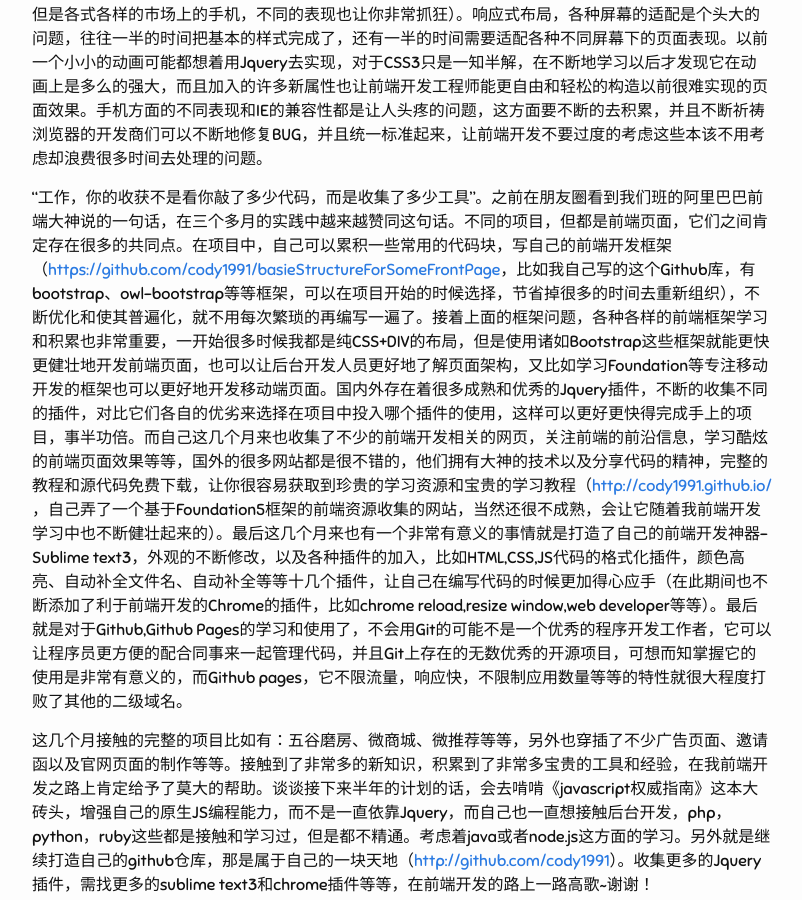
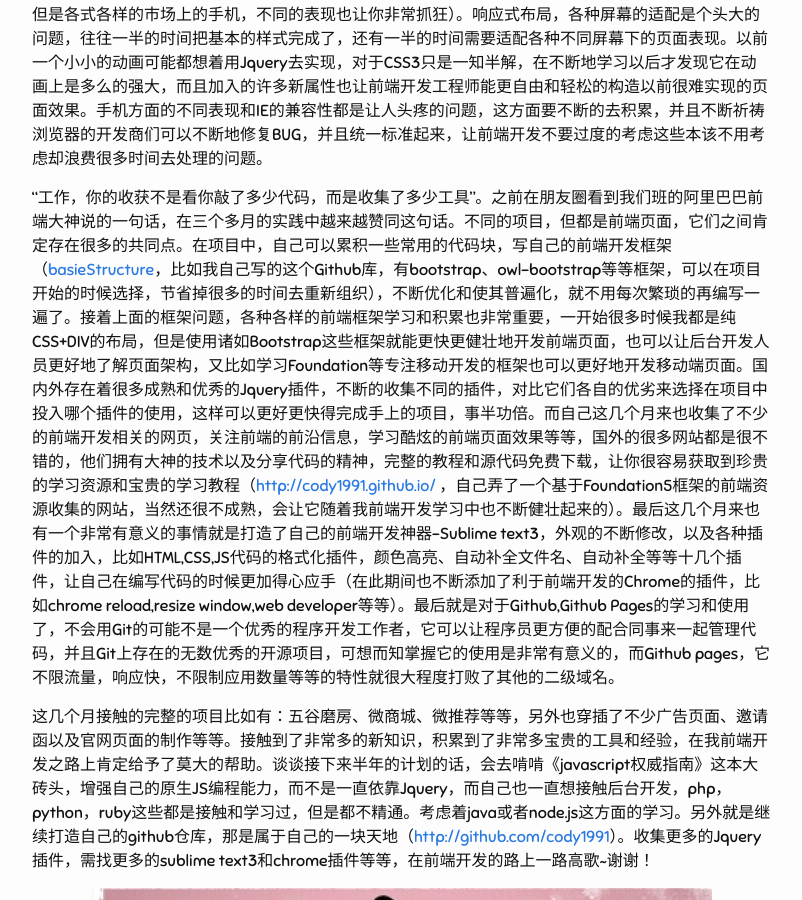
Before and after one commit to luojiyin1987/sysutangzxBlog, a Jekyll site: the page built from _posts/2014-10-09-summary.markdown, in a window 1280 px wide and 900 px high, scrolled down 626 px. Shown: the whole window, without its empty margins (238-1040 px from the left). Built offline with Jekyll 4.4.1, drawn with Linux system fonts in a browser that asks for light colours; some of the changed lines change nothing that is shown.

```diff
--- a/_posts/2014-10-09-summary.markdown
+++ b/_posts/2014-10-09-summary.markdown
@@ -13,7 +13,7 @@
 
 移动前端开发对于我来说是一个全新的领域。自己的前端学习更多的是基于PC端的前端开发（很多时间在纠结于IE的兼容性问题），而公司的项目一般都是基于微信端的移动前端页面。刚进来的时候对于响应式布局、CSS3动画、各种手机的不同表现和兼容性等等还不是很熟悉（不用过多地考虑IE的兼容性问题了，但是各式各样的市场上的手机，不同的表现也让你非常抓狂）。响应式布局，各种屏幕的适配是个头大的问题，往往一半的时间把基本的样式完成了，还有一半的时间需要适配各种不同屏幕下的页面表现。以前一个小小的动画可能都想着用Jquery去实现，对于CSS3只是一知半解，在不断地学习以后才发现它在动画上是多么的强大，而且加入的许多新属性也让前端开发工程师能更自由和轻松的构造以前很难实现的页面效果。手机方面的不同表现和IE的兼容性都是让人头疼的问题，这方面要不断的去积累，并且不断祈祷浏览器的开发商们可以不断地修复BUG，并且统一标准起来，让前端开发不要过度的考虑这些本该不用考虑却浪费很多时间去处理的问题。
 
-“工作，你的收获不是看你敲了多少代码，而是收集了多少工具”。之前在朋友圈看到我们班的阿里巴巴前端大神说的一句话，在三个多月的实践中越来越赞同这句话。不同的项目，但都是前端页面，它们之间肯定存在很多的共同点。在项目中，自己可以累积一些常用的代码块，写自己的前端开发框架（[https://github.com/cody1991/basieStructureForSomeFrontPage][basieStructureForSomeFrontPage]，比如我自己写的这个Github库，有bootstrap、owl-bootstrap等等框架，可以在项目开始的时候选择，节省掉很多的时间去重新组织），不断优化和使其普遍化，就不用每次繁琐的再编写一遍了。接着上面的框架问题，各种各样的前端框架学习和积累也非常重要，一开始很多时候我都是纯CSS+DIV的布局，但是使用诸如Bootstrap这些框架就能更快更健壮地开发前端页面，也可以让后台开发人员更好地了解页面架构，又比如学习Foundation等专注移动开发的框架也可以更好地开发移动端页面。国内外存在着很多成熟和优秀的Jquery插件，不断的收集不同的插件，对比它们各自的优劣来选择在项目中投入哪个插件的使用，这样可以更好更快得完成手上的项目，事半功倍。而自己这几个月来也收集了不少的前端开发相关的网页，关注前端的前沿信息，学习酷炫的前端页面效果等等，国外的很多网站都是很不错的，他们拥有大神的技术以及分享代码的精神，完整的教程和源代码免费下载，让你很容易获取到珍贵的学习资源和宝贵的学习教程（[http://cody1991.github.io/][privateSite] ，自己弄了一个基于Foundation5框架的前端资源收集的网站，当然还很不成熟，会让它随着我前端开发学习中也不断健壮起来的）。最后这几个月来也有一个非常有意义的事情就是打造了自己的前端开发神器--Sublime text3，外观的不断修改，以及各种插件的加入，比如HTML,CSS,JS代码的格式化插件，颜色高亮、自动补全文件名、自动补全等等十几个插件，让自己在编写代码的时候更加得心应手（在此期间也不断添加了利于前端开发的Chrome的插件，比如chrome reload,resize window,web developer等等）。最后就是对于Github,Github Pages的学习和使用了，不会用Git的可能不是一个优秀的程序开发工作者，它可以让程序员更方便的配合同事来一起管理代码，并且Git上存在的无数优秀的开源项目，可想而知掌握它的使用是非常有意义的，而Github pages，它不限流量，响应快，不限制应用数量等等的特性就很大程度打败了其他的二级域名。
+“工作，你的收获不是看你敲了多少代码，而是收集了多少工具”。之前在朋友圈看到我们班的阿里巴巴前端大神说的一句话，在三个多月的实践中越来越赞同这句话。不同的项目，但都是前端页面，它们之间肯定存在很多的共同点。在项目中，自己可以累积一些常用的代码块，写自己的前端开发框架（[basieStructure][basieStructureForSomeFrontPage]，比如我自己写的这个Github库，有bootstrap、owl-bootstrap等等框架，可以在项目开始的时候选择，节省掉很多的时间去重新组织），不断优化和使其普遍化，就不用每次繁琐的再编写一遍了。接着上面的框架问题，各种各样的前端框架学习和积累也非常重要，一开始很多时候我都是纯CSS+DIV的布局，但是使用诸如Bootstrap这些框架就能更快更健壮地开发前端页面，也可以让后台开发人员更好地了解页面架构，又比如学习Foundation等专注移动开发的框架也可以更好地开发移动端页面。国内外存在着很多成熟和优秀的Jquery插件，不断的收集不同的插件，对比它们各自的优劣来选择在项目中投入哪个插件的使用，这样可以更好更快得完成手上的项目，事半功倍。而自己这几个月来也收集了不少的前端开发相关的网页，关注前端的前沿信息，学习酷炫的前端页面效果等等，国外的很多网站都是很不错的，他们拥有大神的技术以及分享代码的精神，完整的教程和源代码免费下载，让你很容易获取到珍贵的学习资源和宝贵的学习教程（[http://cody1991.github.io/][privateSite] ，自己弄了一个基于Foundation5框架的前端资源收集的网站，当然还很不成熟，会让它随着我前端开发学习中也不断健壮起来的）。最后这几个月来也有一个非常有意义的事情就是打造了自己的前端开发神器--Sublime text3，外观的不断修改，以及各种插件的加入，比如HTML,CSS,JS代码的格式化插件，颜色高亮、自动补全文件名、自动补全等等十几个插件，让自己在编写代码的时候更加得心应手（在此期间也不断添加了利于前端开发的Chrome的插件，比如chrome reload,resize window,web developer等等）。最后就是对于Github,Github Pages的学习和使用了，不会用Git的可能不是一个优秀的程序开发工作者，它可以让程序员更方便的配合同事来一起管理代码，并且Git上存在的无数优秀的开源项目，可想而知掌握它的使用是非常有意义的，而Github pages，它不限流量，响应快，不限制应用数量等等的特性就很大程度打败了其他的二级域名。
 
 这几个月接触的完整的项目比如有：五谷磨房、微商城、微推荐等等，另外也穿插了不少广告页面、邀请函以及官网页面的制作等等。接触到了非常多的新知识，积累到了非常多宝贵的工具和经验，在我前端开发之路上肯定给予了莫大的帮助。谈谈接下来半年的计划的话，会去啃啃《javascript权威指南》这本大砖头，增强自己的原生JS编程能力，而不是一直依靠Jquery，而自己也一直想接触后台开发，php，python，ruby这些都是接触和学习过，但是都不精通。考虑着java或者node.js这方面的学习。另外就是继续打造自己的github仓库，那是属于自己的一块天地（[http://github.com/cody1991][privateSite]）。收集更多的Jquery插件，需找更多的sublime text3和chrome插件等等，在前端开发的路上一路高歌~谢谢！
 
```
